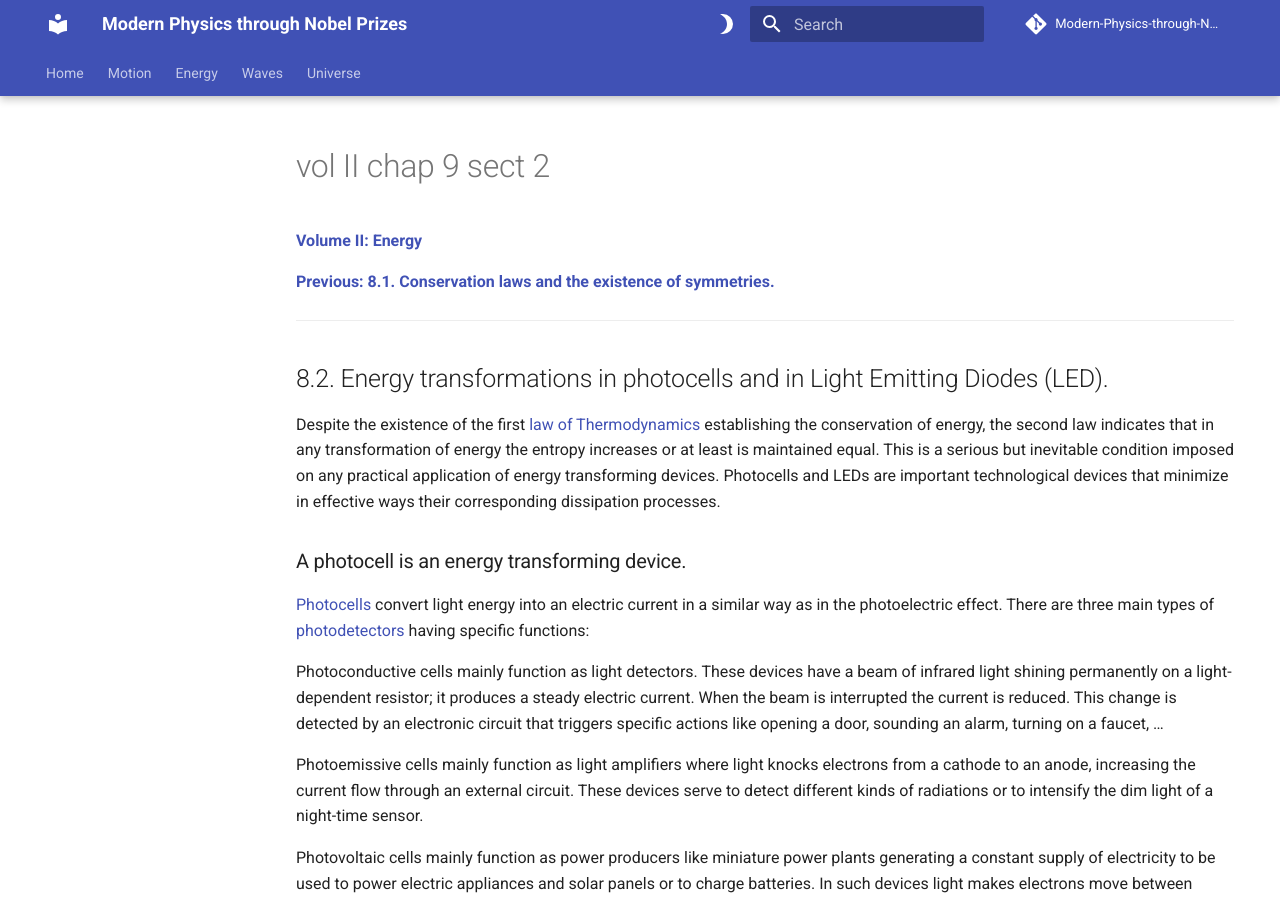
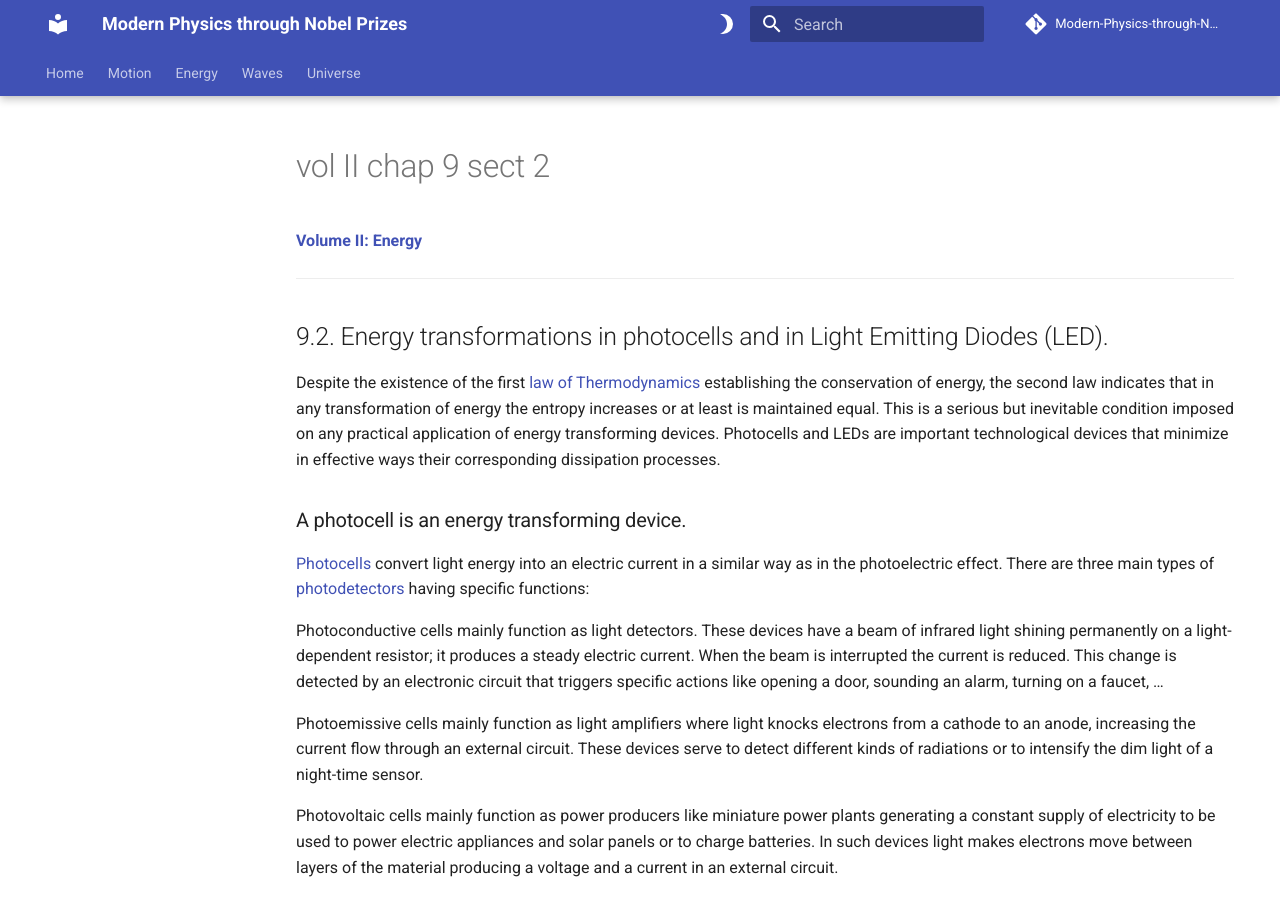
Before and after one commit to modphysnobel/modphysnobel.github.io, an MkDocs documentation site: the page built from docs/vol-II/vol-II-chap-9-sect-2.md, in a window 1280 px wide and 900 px high. Built offline with MkDocs 1.6.1 and Material for MkDocs 9.7.7, drawn with Linux system fonts in a browser that asks for light colours; some web fonts are replaced; comment, search, counter and statistics services are not loaded; some of the changed text lies outside the part shown.

Commit message:
Update vol-II-chap-9-sect-2.md

```diff
--- a/docs/vol-II/vol-II-chap-9-sect-2.md
+++ b/docs/vol-II/vol-II-chap-9-sect-2.md
@@ -1,10 +1,8 @@
 [**Volume II: Energy**](./volume-II.md)
-
-[**Previous: 8.1. Conservation laws and the existence of symmetries.**](./vol-II-chap-8-sect-1.md)
 
 ***
 
-## 8.2. Energy transformations in photocells and in Light Emitting Diodes (LED).
+## 9.2. Energy transformations in photocells and in Light Emitting Diodes (LED).
 
 Despite the existence of the first [law of Thermodynamics](https://en.wikipedia.org/wiki/Laws_of_thermodynamics) establishing the conservation of energy, the second law indicates that in any transformation of energy the entropy increases or at least is maintained equal. This is a serious but inevitable condition imposed on any practical application of energy transforming devices.  Photocells and LEDs are important technological devices that minimize in effective ways their corresponding dissipation processes.
 
@@ -252,5 +250,3 @@ MLA style: Advanced information. NobelPrize.org. Nobel Prize Outreach AB 2023. W
 
 
 ***
-
-[**Next: 8.3. Anthropological spaces for the development of collective intelligence.**](./vol-II-chap-8-sect-3.md)
```
